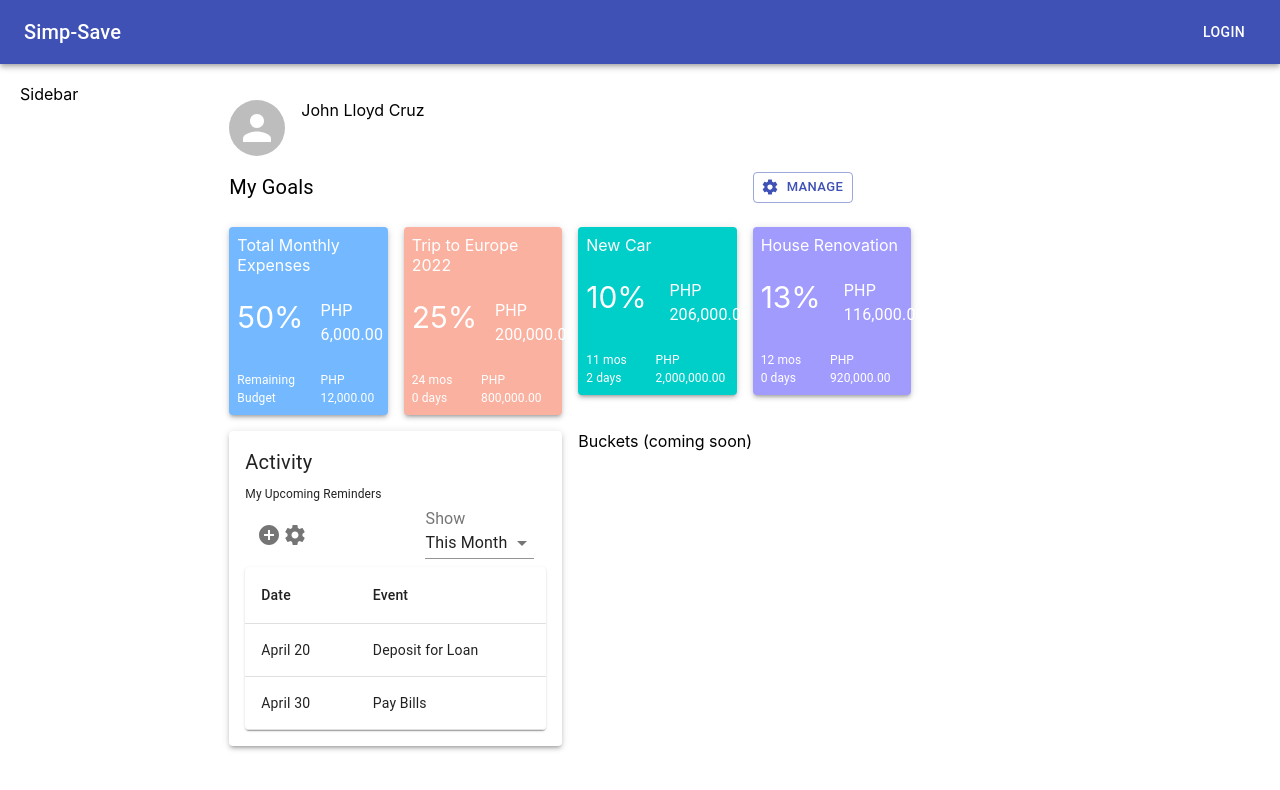
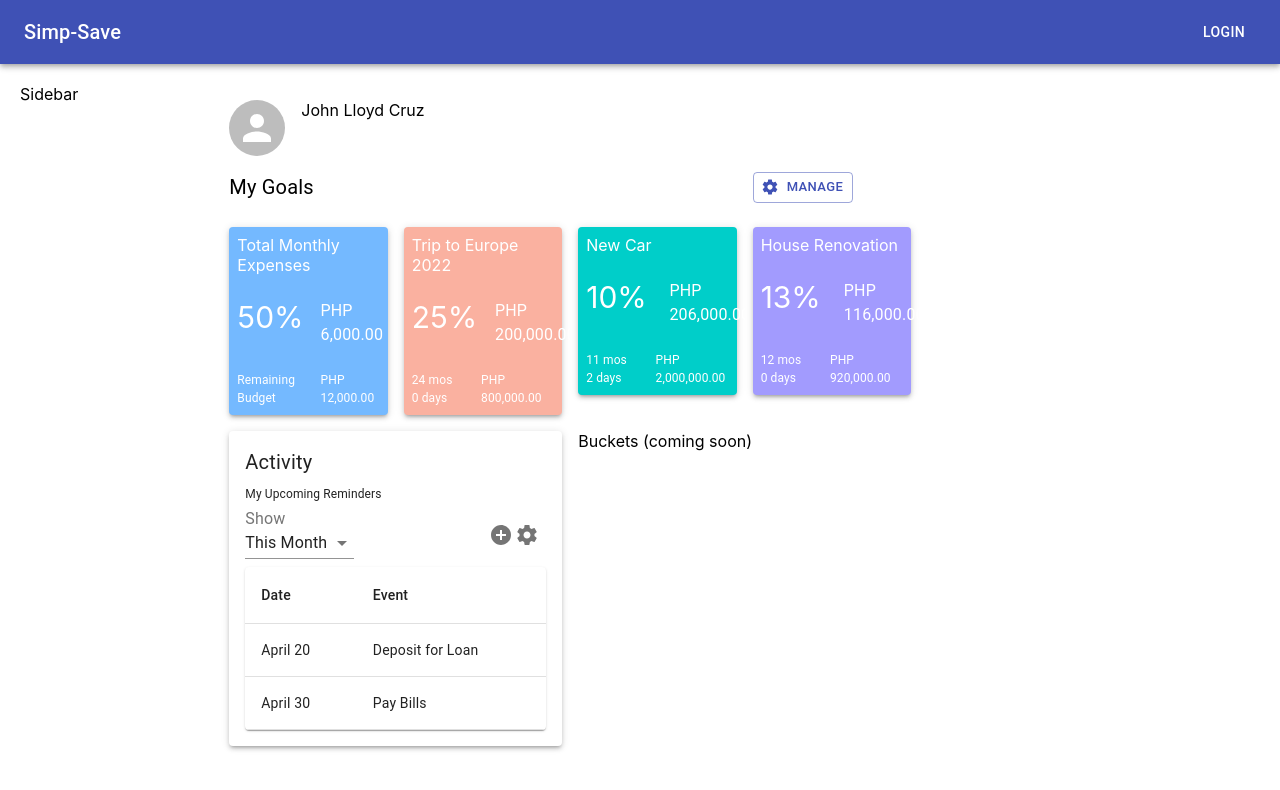
Before and after one commit to josephmeris/simp-save, a React (Create React App) app: page /usermaindashboard in a window 1280 px wide. Shown: the top 790 px of the page. Built offline with nearby package versions, Linux system fonts and the light colour scheme.

Commit message:
fix layouts

```diff
--- a/src/Components/Dashboard/UpcomingEvents.js
+++ b/src/Components/Dashboard/UpcomingEvents.js
@@ -34,15 +34,6 @@ class GoalsSummary extends Component {
                     <Grid container spacing={1}>
                         <Grid item xs={12}> <Typography className={classes.titleText}>Activity</Typography> </Grid>
                         <Grid item xs={12}> <Typography className={classes.subText}>My Upcoming Reminders</Typography></Grid>
-                        <Grid item xs={1}> <IconButton aria-label="delete">
-                                              <AddCircleIcon />
-                                           </IconButton>
-                        </Grid>
-                        <Grid item xs={1}> <IconButton aria-label="Manage">
-                                              <SettingsRoundedIcon />
-                                           </IconButton>
-                        </Grid>
-                        <Grid item xs={5}></Grid>
                         <Grid item xs={5}>
                         <InputLabel htmlFor="grid-filter">Show</InputLabel>
                         <Select native id='grid-filter'>
@@ -52,7 +43,15 @@ class GoalsSummary extends Component {
                            <option value={3}>This Year</option>
                            <option value={3}>All</option>
                          </Select>
-
+                        </Grid>
+                        <Grid item xs={4}></Grid>
+                        <Grid item xs={1}> <IconButton aria-label="delete">
+                                              <AddCircleIcon />
+                                           </IconButton>
+                        </Grid>
+                        <Grid item xs={1}> <IconButton aria-label="Manage">
+                                              <SettingsRoundedIcon />
+                                           </IconButton>
                         </Grid>
                         <Grid item xs={12}>
                             <EventsGrid />
```
